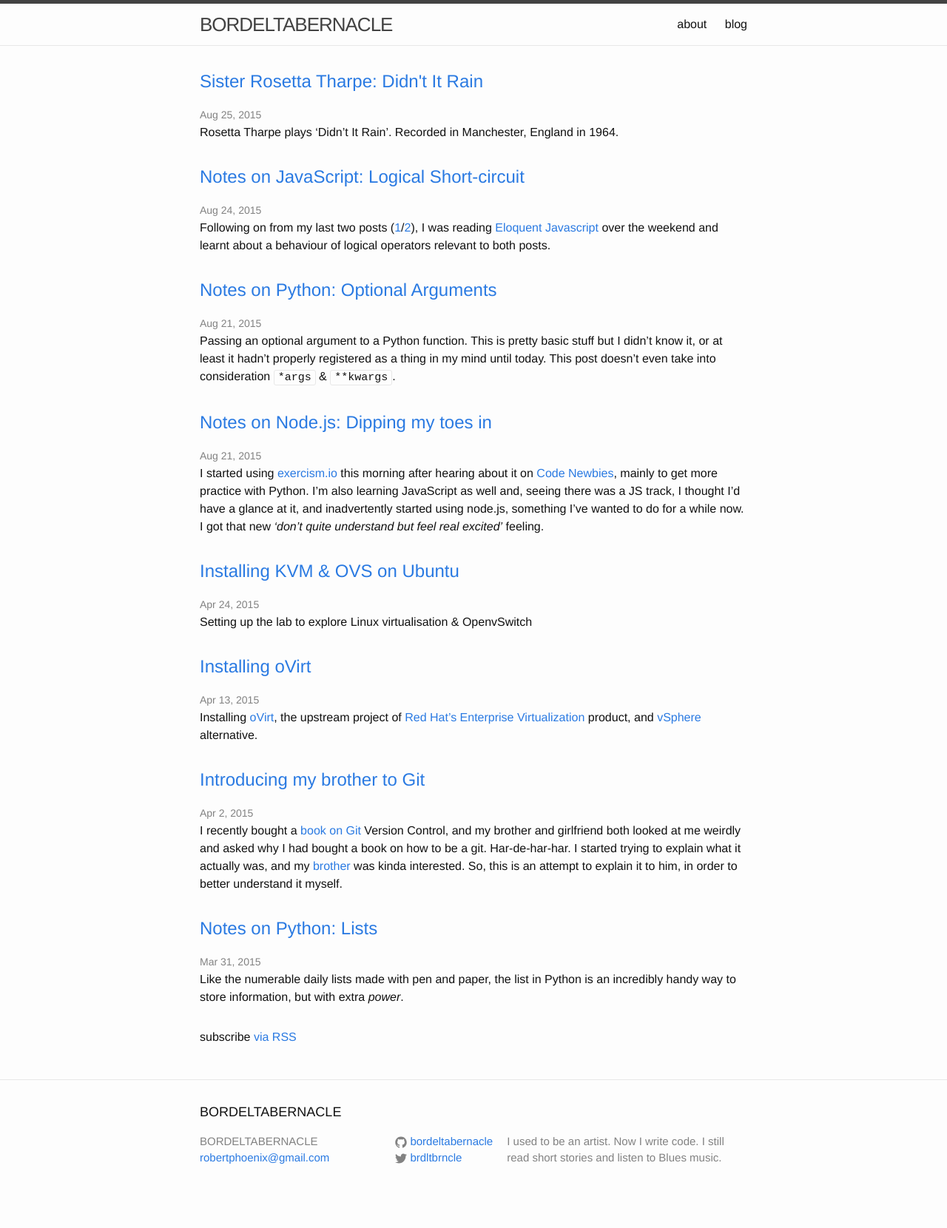
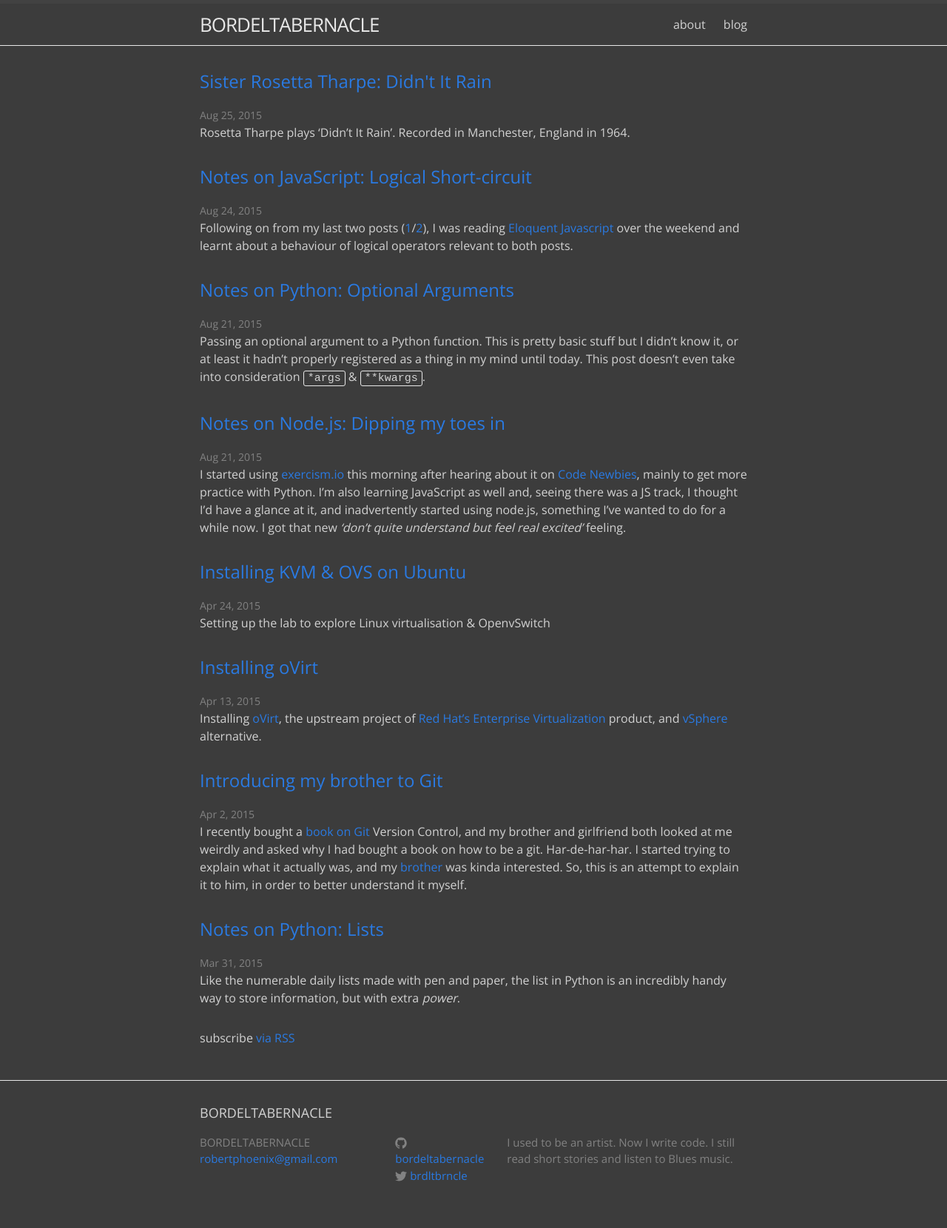
Before and after one commit to robphoenix/bordeltabernacle.github.io, a Jekyll site: the page built from index.html, in a window 1280 px wide. Shown: the whole page at 74% size. Built offline with Jekyll 4.4.1, drawn with Linux system fonts in a browser that asks for light colours; Markdown is read by kramdown in place of the engine named in the settings; before the commit the page ends 1637 px from its top, so only the background shows below that.

Commit message:
changed background & text colours, and added Open-Sans

```diff
--- a/_includes/head.html
+++ b/_includes/head.html
@@ -9,4 +9,5 @@
   <link rel="stylesheet" href="{{ "/css/main.css" | prepend: site.baseurl }}">
   <link rel="canonical" href="{{ page.url | replace:'index.html','' | prepend: site.baseurl | prepend: site.url }}">
   <link rel="alternate" type="application/rss+xml" title="{{ site.title }}" href="{{ "/feed.xml" | prepend: site.baseurl | prepend: site.url }}" />
+  <link href='https://fonts.googleapis.com/css?family=Open+Sans:400,700' rel='stylesheet' type='text/css'>
 </head>
--- a/_sass/_base.scss
+++ b/_sass/_base.scss
@@ -138,7 +138,7 @@ code {
 
 pre {
     padding: 8px 12px;
-    overflow-x: scroll;
+    overflow-x: auto;
 
     > code {
         border: 0;
--- a/_sass/_layout.scss
+++ b/_sass/_layout.scss
@@ -11,6 +11,7 @@
 }
 
 .site-title {
+    color: $brand-color;
     font-size: 26px;
     line-height: 56px;
     letter-spacing: -1px;
@@ -19,7 +20,7 @@
 
     &,
     &:visited {
-        color: $grey-color-dark;
+        color: $grey-color-light;
     }
 }
 
--- a/css/main.scss
+++ b/css/main.scss
@@ -6,15 +6,15 @@
 
 
 // Our variables
-$base-font-family: Helvetica, Arial, sans-serif;
+$base-font-family: 'Open Sans', Helvetica, Arial, sans-serif;
 $base-font-size:   16px;
 $small-font-size:  $base-font-size * 0.875;
 $base-line-height: 1.5;
 
 $spacing-unit:     30px;
 
-$text-color:       #111;
-$background-color: #fdfdfd;
+$text-color:       rgb(210, 210, 210);
+$background-color: rgb(60, 60, 60);
 $brand-color:      #2a7ae2;
 
 $grey-color:       #828282;
```
